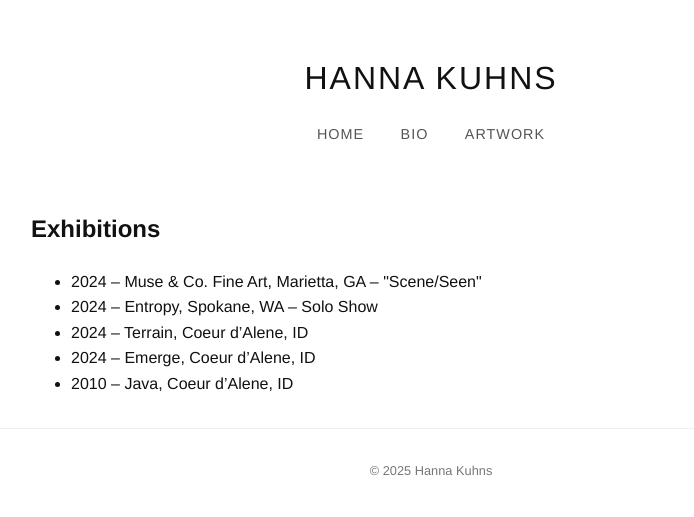
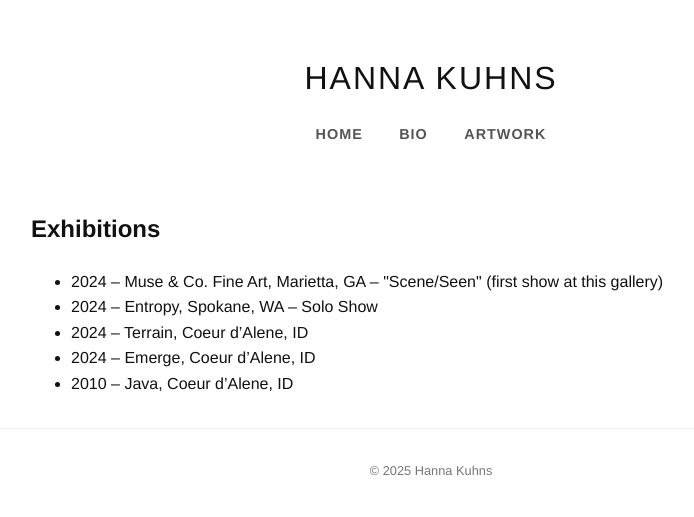
Before and after one commit to hannakuhns-create/hannakuhns.github.io, a plain HTML site: page exhititions.html in a window 1280 px wide. Shown: the whole page, without its empty margins (209-903 px from the left). Drawn offline with Linux system fonts and the light colour scheme.

Commit message:
Update exhititions.html

```diff
--- a/exhititions.html
+++ b/exhititions.html
@@ -11,9 +11,9 @@
   <header>
     <h1>HANNA KUHNS</h1>
     <nav>
-      <a href="index.html">Home</a>
-      <a href="bio.html">Bio</a>
-      <a href="artwork.html">Artwork</a>
+      <a href="index.html"><strong>Home</strong></a>
+      <a href="bio.html"><strong>Bio</strong></a>
+      <a href="artwork.html"><strong>Artwork</strong></a>
     </nav>
   </header>
 
@@ -22,12 +22,12 @@
       <h2>Exhibitions</h2>
 
       <ul class="exhibitions-list">
-        <li>2024 – Muse & Co. Fine Art, Marietta, GA – "Scene/Seen"</li>
+        <li>2024 – Muse & Co. Fine Art, Marietta, GA – "Scene/Seen" (first show at this gallery)</li>
         <li>2024 – Entropy, Spokane, WA – Solo Show</li>
         <li>2024 – Terrain, Coeur d’Alene, ID</li>
         <li>2024 – Emerge, Coeur d’Alene, ID</li>
         <li>2010 – Java, Coeur d’Alene, ID</li>
-        <!-- Add more exhibitions here -->
+        <!-- Add more exhibitions from flyingrhonda.com here if needed -->
       </ul>
 
     </section>
```
